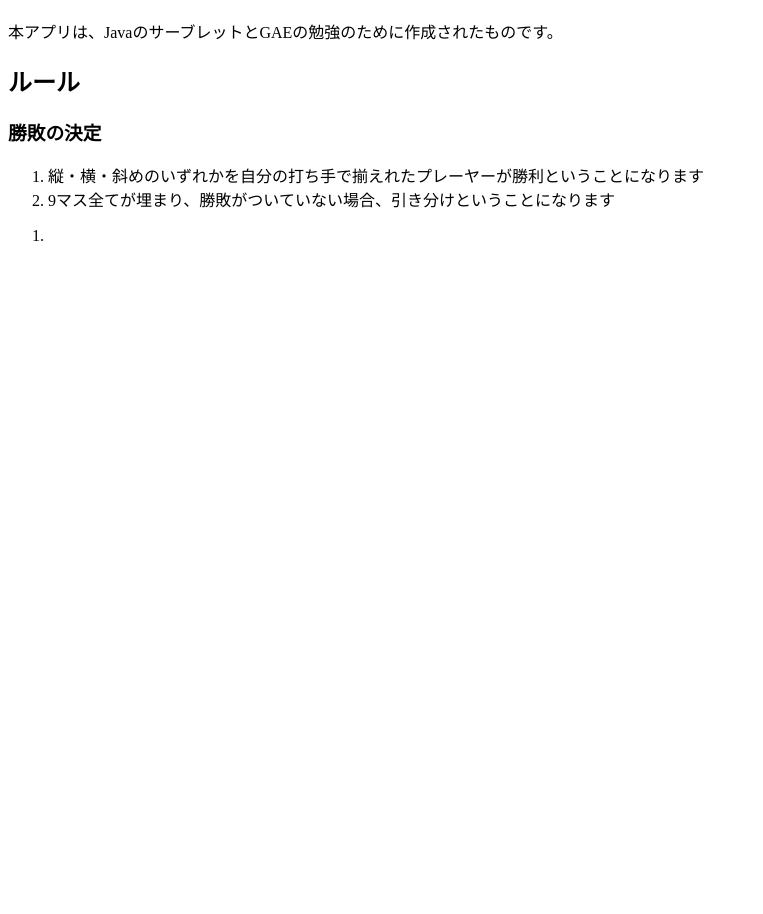
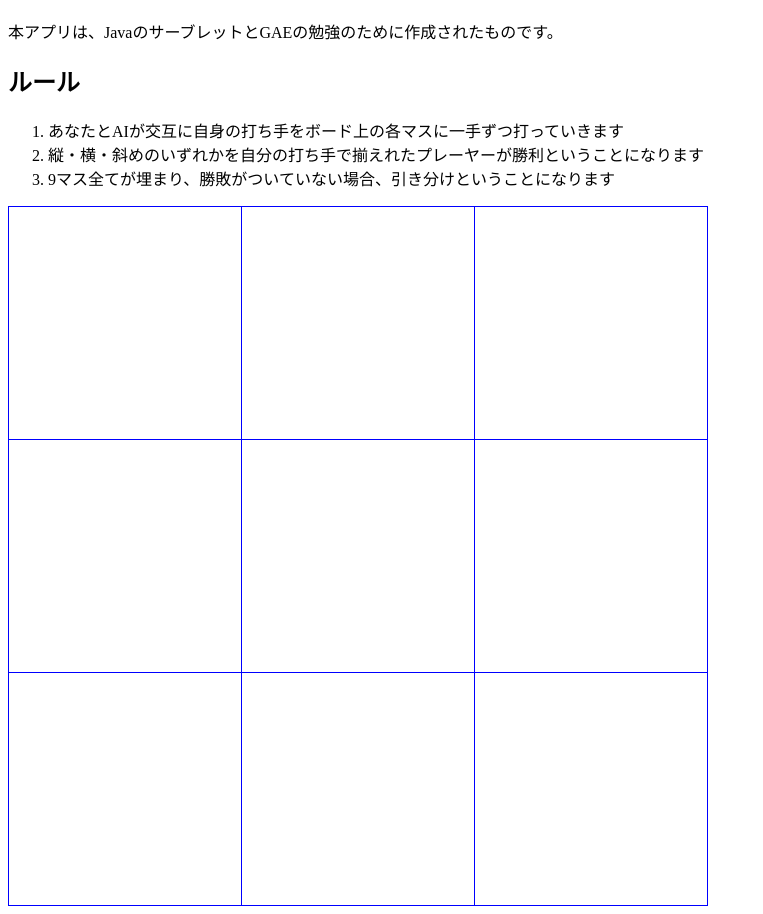
Before and after one commit to SekiguchiKai/tictactoeServlet, a plain HTML site: page index.html in a window 1280 px wide. Shown: the part 70-984 px from the top of the page, without its empty margins (0-763 px from the left). Before the commit the page ends 800 px from the top, so only its background shows below. Drawn offline with Linux system fonts and the light colour scheme.

Commit message:
index.htmlのモックを作成

```diff
--- /dev/null
+++ b/index.css
@@ -0,0 +1,13 @@
+table {
+    border-collapse: collapse;
+    border: 1px solid blue;
+
+}
+
+td {
+    border: 1px solid blue;
+}
+
+.board{
+        text-align: center;
+}
--- a/index.html
+++ b/index.html
@@ -4,22 +4,40 @@
 <head>
     <meta charset="UTF-8">
     <title>TicTacToe(三目並べ)</title>
-</head>
+    <link rel="stylesheet" type="text/css" href="index.css" </head>
 
     <body>
         <h1>TicTacToe(三目並べ)アプリです</h1>
         <p>本アプリは、JavaのサーブレットとGAEの勉強のために作成されたものです。</p>
 
         <h2>ルール</h2>
-    <h3>勝敗の決定</h3>
         <ol>
+            <li>あなたとAIが交互に自身の打ち手をボード上の各マスに一手ずつ打っていきます</li>
             <li>縦・横・斜めのいずれかを自分の打ち手で揃えれたプレーヤーが勝利ということになります</li>
             <li>9マス全てが埋まり、勝敗がついていない場合、引き分けということになります</li>
         </ol>
 
-    <ol>
-        <li></li>
-    </ol>
+
+        <div>
+            <table width="700" height="700">
+                <tr>
+                    <td></td>
+                    <td></td>
+                    <td></td>
+                </tr>
+                <tr>
+                    <td></td>
+                    <td></td>
+                    <td></td>
+                </tr>
+                <tr>
+                    <td></td>
+                    <td></td>
+                    <td></td>
+                </tr>
+            </table>
+        </div>
+
     </body>
 
 </html>
```
Lines whose indentation alone changed are shown as unchanged.
